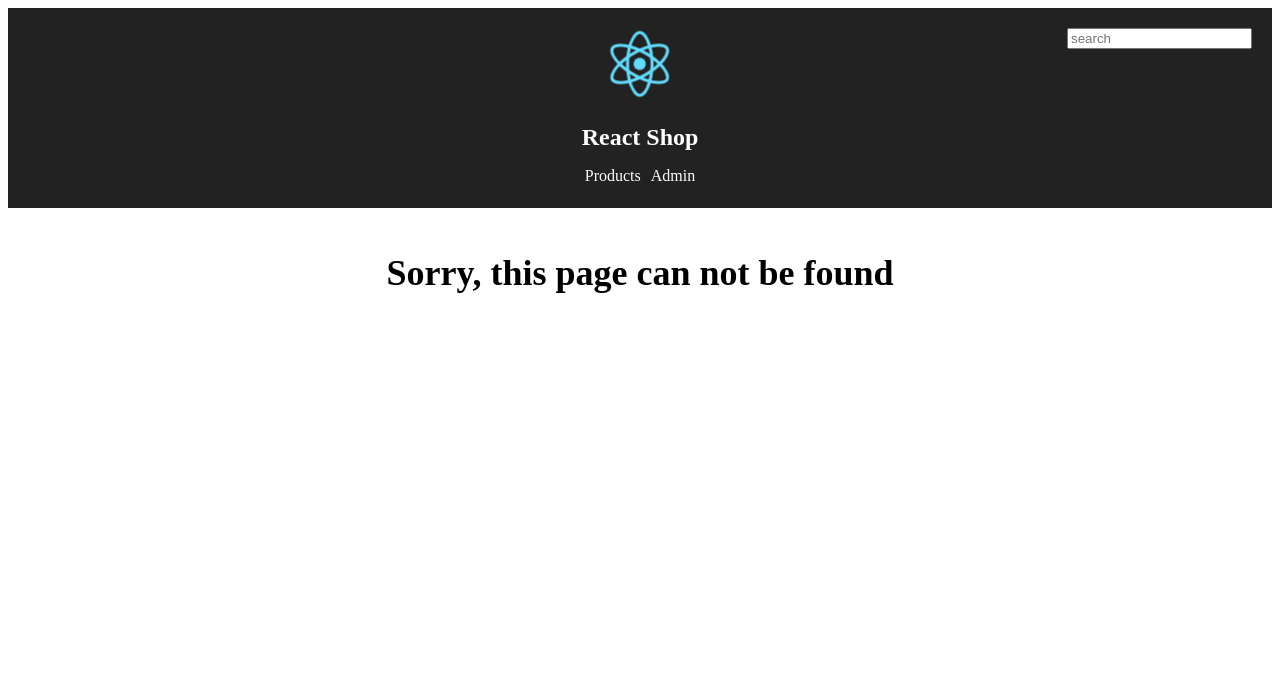
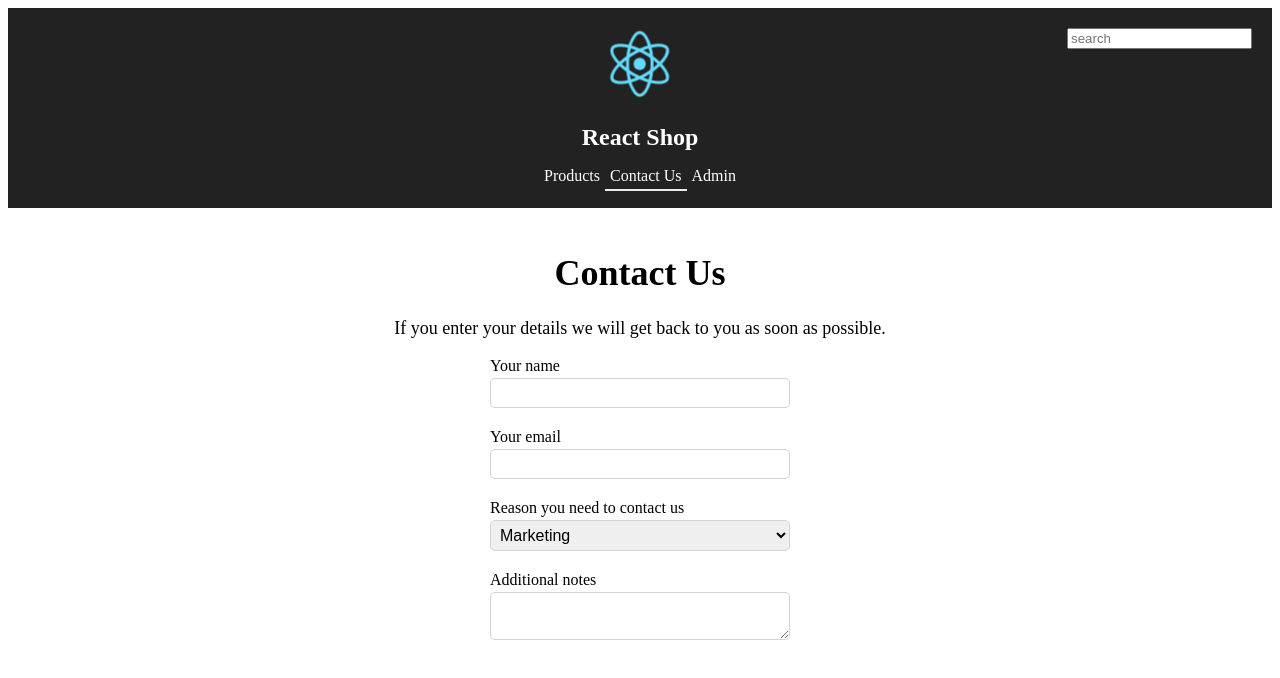
Before and after one commit to chengzh2008/my-react-ts-app, a React (Create React App) app: page /contactus in a window 1280 px wide. Shown: the top 678 px of the page. Built offline with nearby package versions, Linux system fonts and the light colour scheme.

Commit message:
add a contact page and form

```diff
--- /dev/null
+++ b/src/ContactUs.tsx
@@ -0,0 +1,65 @@
+import * as React from "react";
+
+interface IProps {
+  name: string;
+  email: string;
+  reason: string;
+  notes: string;
+  onNameChange: (name: string) => void;
+  onEmailChange: (name: string) => void;
+  onReasonChange: (name: string) => void;
+  onNotesChange: (name: string) => void;
+}
+
+const ContactUs: React.SFC<IProps> = props => {
+  const handleNameChange = (e: React.ChangeEvent<HTMLInputElement>) => {
+    props.onNameChange(e.currentTarget.value);
+  };
+  const handleEmailChange = (e: React.ChangeEvent<HTMLInputElement>) => {
+    props.onEmailChange(e.currentTarget.value);
+  };
+  const handleNotesChange = (e: React.ChangeEvent<HTMLTextAreaElement>) => {
+    props.onNotesChange(e.currentTarget.value);
+  };
+  const handleReasonChange = (e: React.ChangeEvent<HTMLSelectElement>) => {
+    props.onReasonChange(e.currentTarget.value);
+  };
+  return (
+    <form className="form" noValidate={true}>
+      <div className="form-group">
+        <label htmlFor="name">Your name</label>
+        <input
+          type="text"
+          id="name"
+          onChange={handleNameChange}
+          value={props.name}
+        />
+      </div>
+      <div className="form-group">
+        <label htmlFor="email">Your email</label>
+        <input
+          type="text"
+          id="email"
+          onChange={handleEmailChange}
+          value={props.email}
+        />
+      </div>
+      <div className="form-group">
+     <label htmlFor="reason">Reason you need to contact us</label>
+     <select id="reason" value={props.reason} onChange={handleReasonChange}>
+       <option value="Marketing">Marketing</option>
+       <option value="Support">Support</option>
+       <option value="Feedback">Feedback</option>
+       <option value="Jobs">Jobs</option>
+       <option value="Other">Other</option>
+    </select>
+  </div>
+      <div className="form-group">
+    <label htmlFor="notes">Additional notes</label>
+    <textarea id="notes" value={props.notes} onChange={handleNotesChange} />
+  </div>
+    </form>
+  );
+};
+
+export default ContactUs;
--- /dev/null
+++ b/src/ContactUsPage.tsx
@@ -0,0 +1,62 @@
+import * as React from "react";
+import ContactUs from "./ContactUs";
+
+
+interface IState {
+    name: string;
+    email: string;
+    reason: string;
+    notes: string;
+}
+
+class ContactUsPage extends React.Component<{}, IState> {
+
+    public constructor(props: {}) {
+        super(props);
+        this.state = {
+            email: "",
+            name: "",
+            notes: "",
+            reason: ""
+        };
+    }
+
+    public render() {
+        return (
+            <div className="page-container">
+                <h1>Contact Us</h1>
+                <p>
+                    If you enter your details we will get back to you as soon as possible.
+                </p>
+                <ContactUs
+                    name={this.state.name}
+                    onNameChange={this.onNameChange}
+                    email={this.state.email}
+                    onEmailChange={this.onEmailChange}
+                    notes={this.state.notes}
+                    onNotesChange={this.onNotesChange}
+                    reason={this.state.reason}
+                    onReasonChange={this.onReasonChange}
+                />
+            </div>
+        );
+    }
+
+    private onNameChange = (name: string) => {
+        this.setState({name});
+    }
+
+    private onEmailChange = (email: string) => {
+        this.setState({email});
+    }
+
+    private onNotesChange = (notes: string) => {
+        this.setState({notes});
+    }
+
+    private onReasonChange = (reason: string) => {
+        this.setState({reason});
+    }
+}
+
+export default ContactUsPage;
--- a/src/Header.tsx
+++ b/src/Header.tsx
@@ -1,10 +1,8 @@
 import * as React from "react";
-import {NavLink, RouteComponentProps, withRouter} from "react-router-dom";
+import { NavLink, RouteComponentProps, withRouter } from "react-router-dom";
 
 import logo from "./logo.svg";
 import { SSL_OP_NETSCAPE_REUSE_CIPHER_CHANGE_BUG } from "constants";
-
-
 
 const Header: React.SFC<RouteComponentProps> = props => {
   const [search, setSearch] = React.useState("");
@@ -16,22 +14,24 @@ const Header: React.SFC<RouteComponentProps> = props => {
   const handleSearchChange = (e: React.ChangeEvent<HTMLInputElement>) => {
     setSearch(e.currentTarget.value);
     // TODO: one char fewer than the current value
-    }
+  };
 
   const handleSearchKeyDown = (e: React.KeyboardEvent<HTMLInputElement>) => {
     if (e.key === "Enter") {
       props.history.push(`/products?search=${search}`);
     }
-    }
+  };
 
   return (
     <header className="header">
       <div className="search-container">
-                <input type="search"
+        <input
+          type="search"
           placeholder="search"
           value={search}
           onChange={handleSearchChange}
-                    onKeyDown={handleSearchKeyDown} />
+          onKeyDown={handleSearchKeyDown}
+        />
       </div>
       <img src={logo} className="header-logo" alt="logo" />
       <h1 className="header-title">React Shop</h1>
@@ -39,11 +39,24 @@ const Header: React.SFC<RouteComponentProps> = props => {
         <NavLink
           to="/products"
           activeClassName="header-link-active"
-                    className="header-link">Products</NavLink>
+          className="header-link"
+        >
+          Products
+        </NavLink>
+        <NavLink
+          to="/contactus"
+          activeClassName="header-link-active"
+          className="header-link"
+        >
+          Contact Us
+        </NavLink>
         <NavLink
           to="/admin"
           activeClassName="header-link-active"
-                    className="header-link">Admin</NavLink>
+          className="header-link"
+        >
+          Admin
+        </NavLink>
       </nav>
     </header>
   );
--- a/src/Routes.tsx
+++ b/src/Routes.tsx
@@ -10,6 +10,7 @@ import ProductPage from "./ProductPage";
 import Header from "./Header";
 import NotFoundPage from "./NotFoundPage";
 import LoginPage from "./LoginPage";
+import ContactUsPage from "./ContactUsPage";
 
 const AdminPage = React.lazy(() => import("./AdminPage"));
 
@@ -35,6 +36,7 @@ const Routes: React.SFC<RouteComponentProps> = props => {
                             <Redirect exact={true} from="/" to="/products" />
                             <Route exact={true} path="/products" component={ProductsPage} />
                             <Route path="/products/:id" component={ProductPage} />
+                            <Route path="/contactus" component={ContactUsPage} />
                             <Route path="/admin">
                                 {loggedIn ? (
                                     <Suspense fallback={<div className="page-container">
--- a/src/index.css
+++ b/src/index.css
@@ -121,3 +121,28 @@
 .tabs li.active {
   border-bottom: #222 solid 2px;
 }
+
+.form {
+  width: 300px;
+  margin: 0px auto 0px auto;
+}
+
+.form-group {
+  display: flex;
+  flex-direction: column;
+  margin-bottom: 20px;
+}
+
+.form-group label {
+  align-self: flex-start;
+  font-size: 16px;
+  margin-bottom: 3px;
+}
+
+.form-group input, select, textarea {
+  font-family: Arial;
+  font-size: 16px;
+  padding: 5px;
+  border: lightgray solid 1px;
+  border-radius: 5px;
+}
```
Lines whose indentation alone changed are shown as unchanged.
